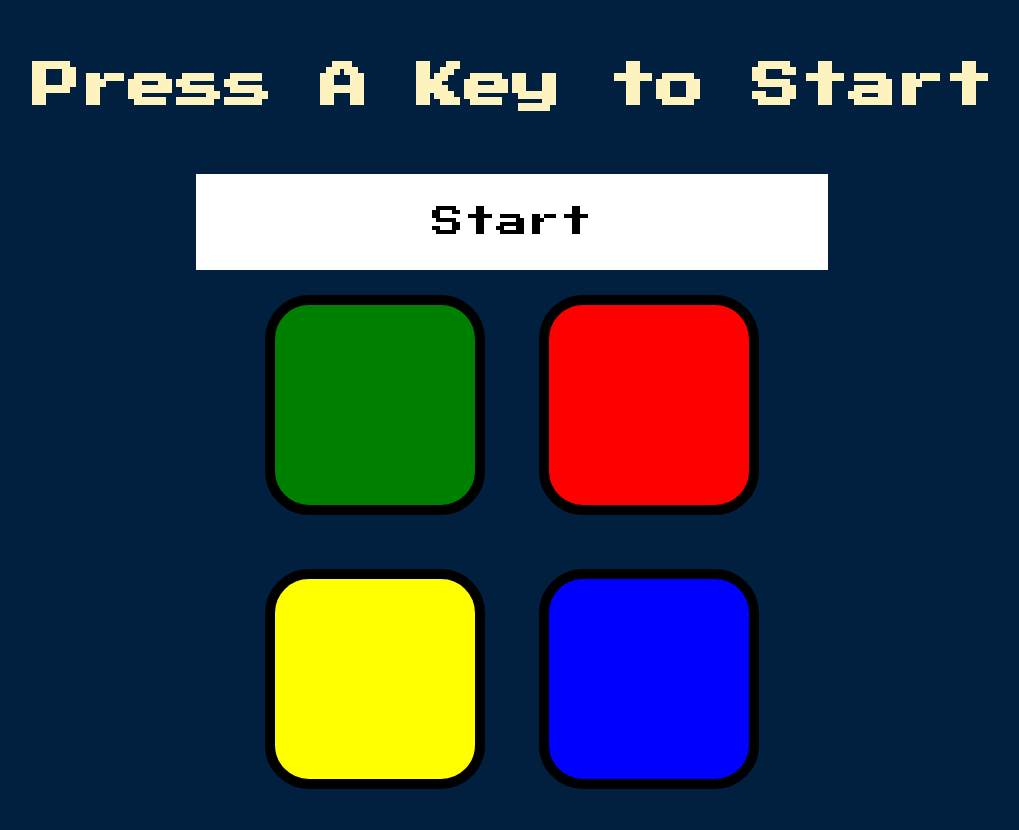
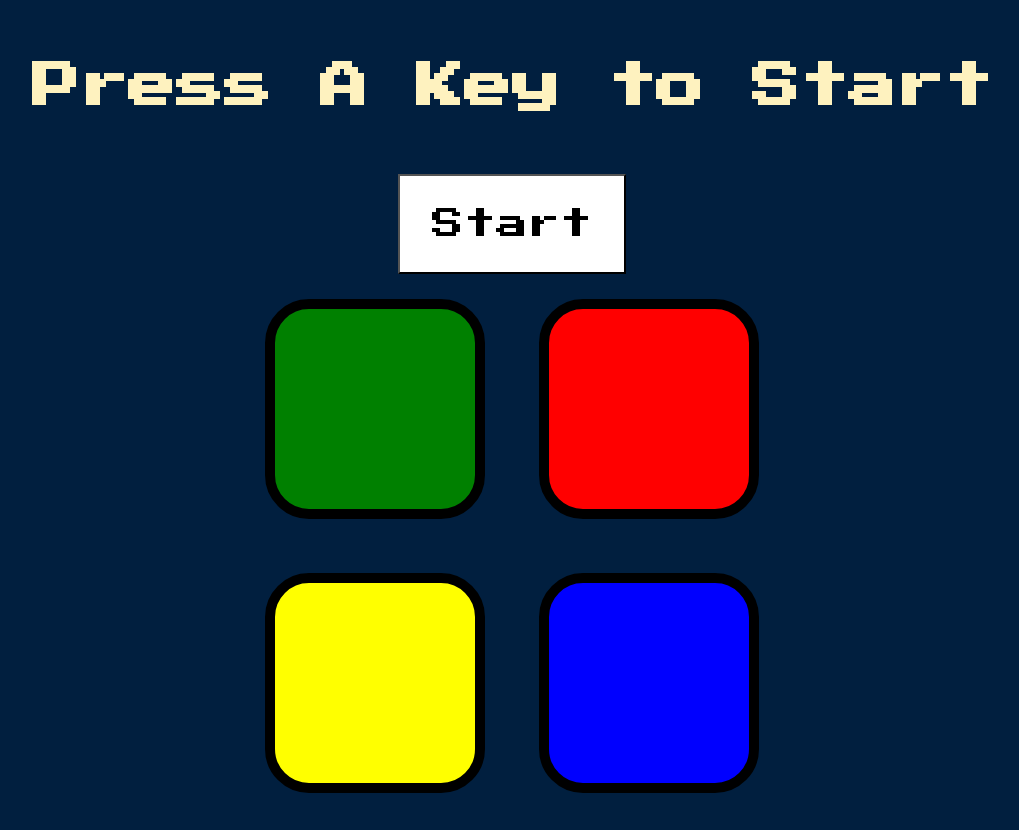
Before and after one commit to KanakaXVII/Simon-Game, a plain HTML site: page index.html in a window 1280 px wide. Shown: the whole page, without its empty margins (128-1147 px from the left). Drawn offline with nearby package versions, Linux system fonts and the light colour scheme.

Commit message:
Changed Start Button
Bug fix

```diff
--- a/index.html
+++ b/index.html
@@ -11,7 +11,9 @@
 <body>
   <h1 id="level-title">Press A Key to Start</h1>
   <div class="container">
-    <div class="row"><div type="button" id="start" class="start">Start</div></div>
+    <div class="row">
+      <button id="start" class="start">Start</button>
+    </div>
     <div lass="row">
 
       <div type="button" id="green" class="btn green">
```
